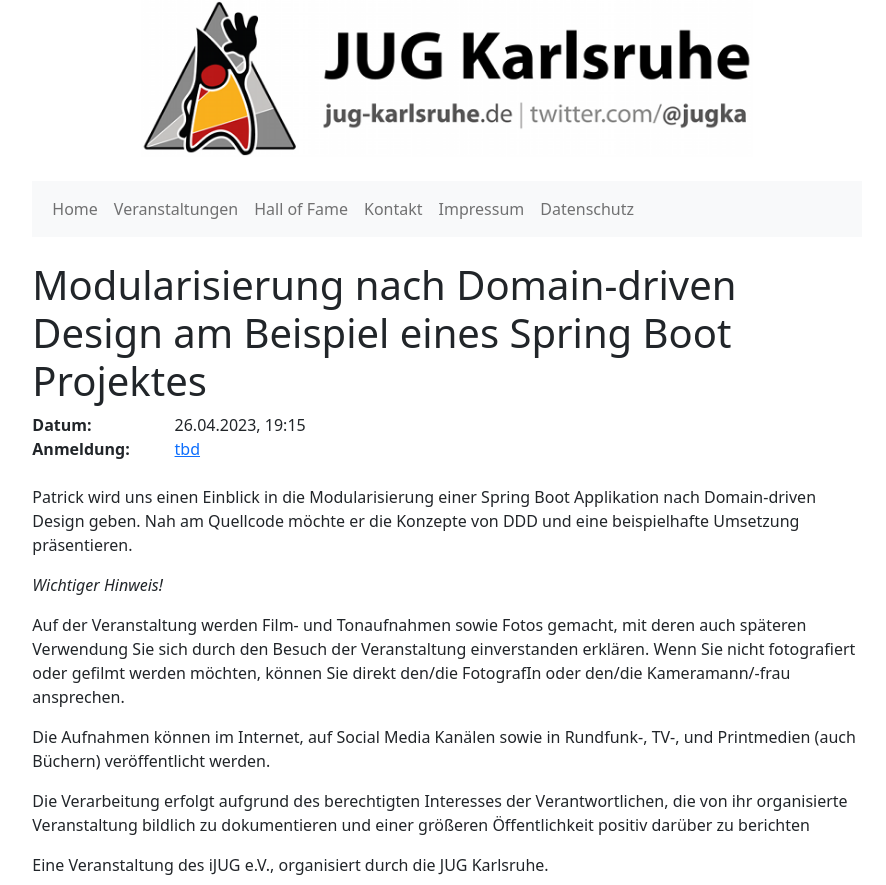
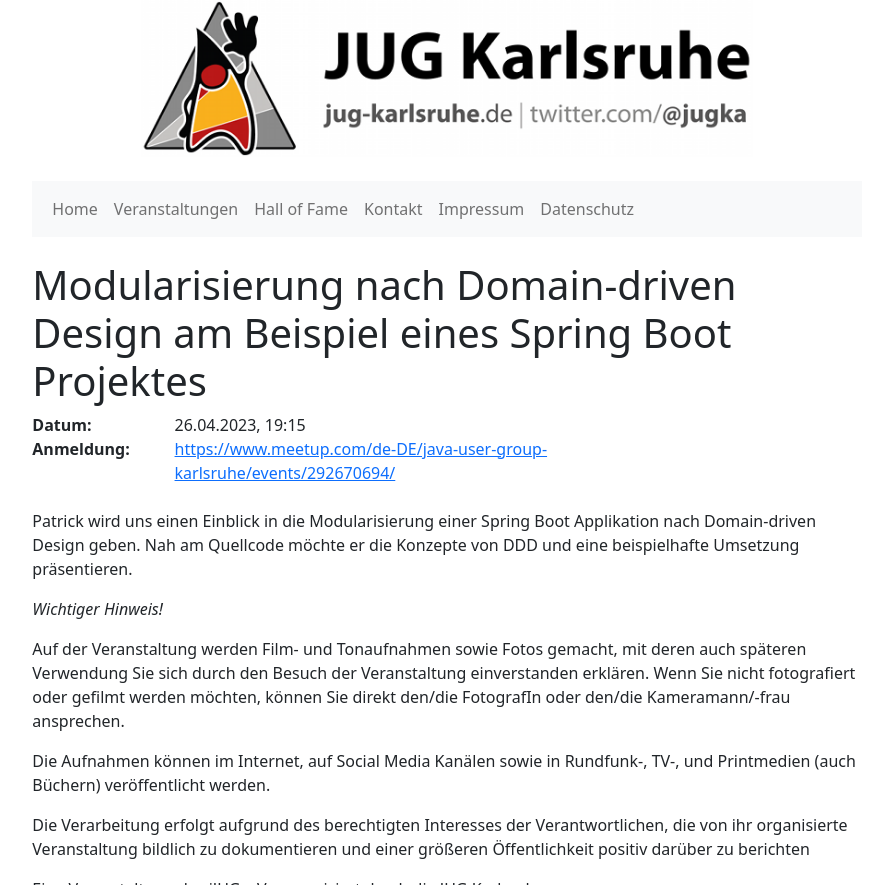
Before and after one commit to jugka/jugka-site, a Jekyll site: the page built from _posts/events/2023-04-26-modularisierung-nach-domain-driven-design-am-beispiel-eines-spring-boot-projektes.markdown, in a window 1280 px wide and 900 px high, cut to the strip 0-885 px from the top of the window. Shown: the whole strip, without its empty margins (193-1079 px from the left). Built offline with Jekyll 4.4.1, drawn with Linux system fonts in a browser that asks for light colours.

Commit message:
Added link to event registration

```diff
--- a/_posts/events/2023-04-26-modularisierung-nach-domain-driven-design-am-beispiel-eines-spring-boot-projektes.markdown
+++ b/_posts/events/2023-04-26-modularisierung-nach-domain-driven-design-am-beispiel-eines-spring-boot-projektes.markdown
@@ -2,7 +2,7 @@
 layout: event
 title:  "Modularisierung nach Domain-driven Design am Beispiel eines Spring Boot Projektes"
 date:   2023-04-26 19:15:00 +0200
-registration: tbd
+registration: https://www.meetup.com/de-DE/java-user-group-karlsruhe/events/292670694/
 tags: events
 speakers:
  - pkromeyer
```
